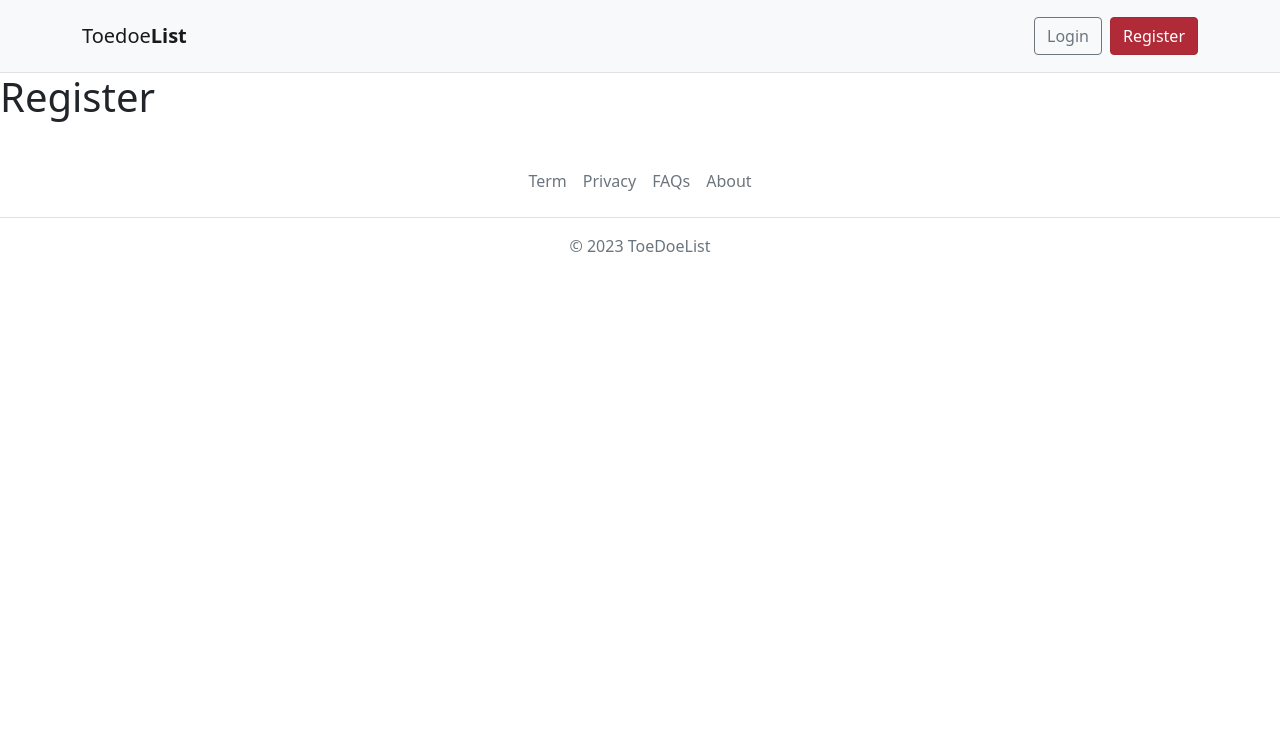
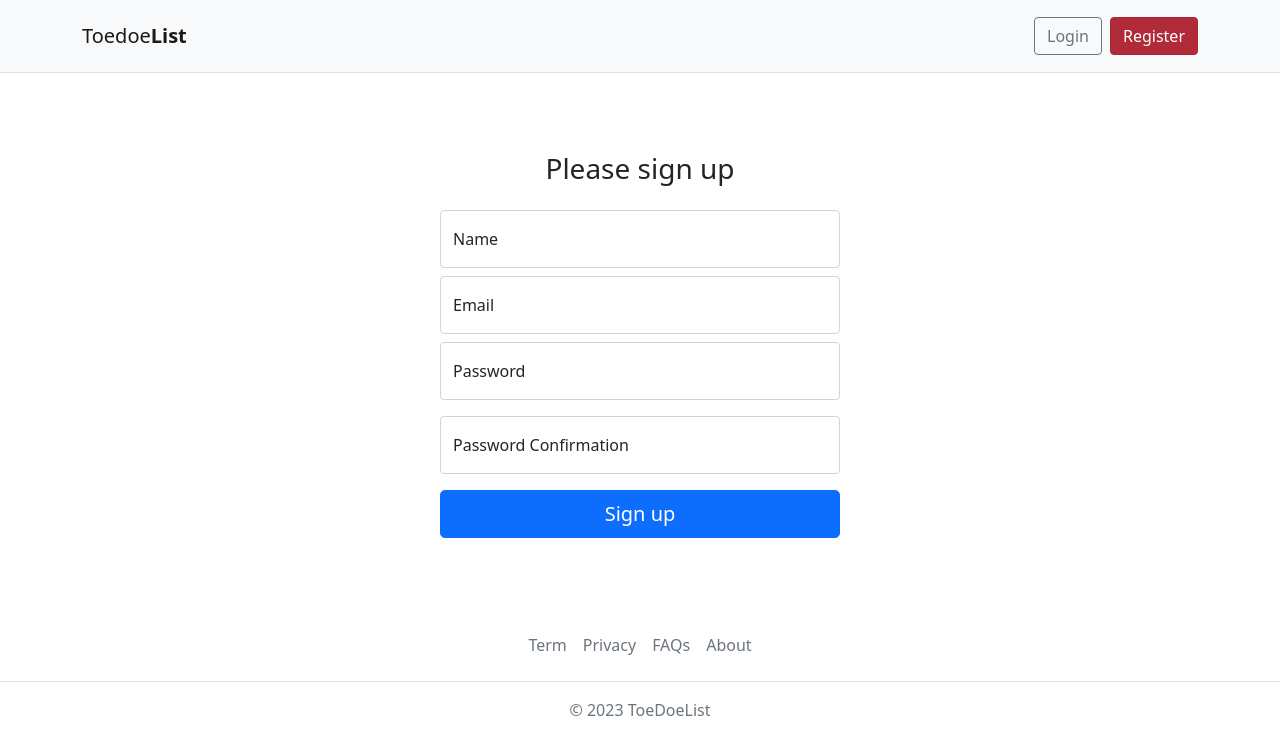
Before and after one commit to paalaman45/vue-to-do-app, a Vue app: page /register in a window 1280 px wide. Shown: the top 754 px of the page. Built offline with nearby package versions, Linux system fonts and the light colour scheme; no server answers.

Commit message:
finish app

```diff
--- a/src/pages/RegisterPage.vue
+++ b/src/pages/RegisterPage.vue
@@ -1,3 +1,80 @@
 <template>
-    <h1>Register</h1>
+    <main class="auth-wrapper">
+        <form class="auth-form" @submit.prevent="handleSubmit">
+            <h2 class="h3 mb-4 fw-normal">Please sign up</h2>
+            <div class="form-floating mb-2">
+                <input type="text" class="form-control" :class="{ 'is-invalid': errors.name && errors.name[0] }" id="name" v-model="form.name" placeholder="John Paul" />
+                <label for="name">Name</label>
+                <div class="invalid-feedback" v-if="errors.name && errors.name[0]">
+                    {{ errors.name && errors.name[0] }}
+                </div>
+            </div>
+            <div class="form-floating mb-2">
+                <input type="email" class="form-control" :class="{ 'is-invalid': errors.email && errors.email[0] }" id="email" v-model="form.email" placeholder="name@example.com" />
+                <label for="email">Email</label>
+                <div class="invalid-feedback" v-if="errors.email && errors.email[0]">
+                    {{ errors.email && errors.email[0] }}
+                </div>
+            </div>
+            <div class="form-floating mb-3">
+                <input type="password" class="form-control" :class="{ 'is-invalid': errors.password && errors.password[0] }" id="password" v-model="form.password" placeholder="Password" />
+                <label for="password">Password</label>
+                <div class="invalid-feedback" v-if="errors.password && errors.password[0]">
+                    {{ errors.password && errors.password[0] }}
+                </div>
+            </div>
+            <div class="form-floating mb-3">
+                <input type="password" class="form-control" id="password_confirmation" v-model="form.password_confirmation"
+                    placeholder="Password Confirmation" />
+                <label for="password_confirmation">Password Confirmation</label>
+            </div>
+            <button class="w-100 btn btn-lg btn-primary" type="submit">Sign up</button>
+        </form>
+    </main>
 </template>
+
+<script setup>
+    import { reactive } from 'vue';
+    import { storeToRefs } from 'pinia';
+    import { useRouter } from 'vue-router';
+    import { useAuthStore } from "../stores/auth";
+
+    const router = useRouter();
+    const store = useAuthStore()
+    const { isLoggedIn, errors } = storeToRefs(store)
+    const { handleRegister } = store
+
+    const handleClick = () => {
+        router.push({ name: 'tasks' })
+    };
+
+    const form = reactive({
+        name: '',
+        email: '',
+        password: '',
+        password_confirmation: ''
+    })
+
+    const handleSubmit = async() => {
+        await handleRegister(form)
+        if(isLoggedIn.value){
+            router.push({ name: 'tasks' })
+        }
+    }
+</script>
+
+<style scoped>
+    .auth-wrapper {
+        width: 100%;
+        display: flex;
+        justify-content: center;
+        align-items: center;
+        text-align: center;
+        min-height: 60vh;
+        margin-top: 2rem;
+    }
+
+    .auth-form {
+        width: 400px;
+    }
+</style>
--- a/src/pages/TasksPage.vue
+++ b/src/pages/TasksPage.vue
@@ -6,48 +6,45 @@
                     <!-- Add new Task -->
                     <NewTask />
 
-                    <!-- list of uncompleted tasks -->
-                    <Tasks :tasks="uncompletedTasks" />
+                    <!-- List of uncompleted tasks -->
+                    <Tasks :tasks="uncompletedTasks"/>
 
                     <!-- show toggle button -->
                     <div class="text-center my-3" v-show="showToggleCompletedBtn">
                         <button class="btn btn-sm btn-secondary"
-                            @click="$event => showCompletedTasks = !showCompletedTasks">
-                            <span v-if="!showCompletedTasks">Show Completed</span>
-                            <span v-else>Hide Completed</span>
+                            @click="showCompletedTasks = !showCompletedTasks">
+                            <span v-if="!showCompletedTasks">Show completed</span>
+                            <span v-else>Hide completed</span>
                         </button>
                     </div>
 
                     <!-- list of completed tasks -->
-                    <Tasks :tasks="completedTasks" :show="completedTaskIsVisible && showCompletedTasks" />
+                    <Tasks :tasks="completedTasks" :show="completedTasksIsVisible && showCompletedTasks"/>
                 </div>
             </div>
         </div>
     </main>
 </template>
-
 <script setup>
-    import { computed, onMounted, ref } from 'vue';
-    import {storeToRefs} from "pinia"
-    import {useTaskStore} from "../stores/task";
+    import { computed, onMounted, ref } from "vue";
+    import { storeToRefs } from "pinia";
+    import { useTaskStore } from "../stores/task";
     import Tasks from "../components/tasks/Tasks.vue";
     import NewTask from "../components/tasks/NewTask.vue";
 
-    const store = useTaskStore();
-    const {completedTasks, uncompletedTasks} = storeToRefs(store);
+    const store = useTaskStore()
+    const { completedTasks, uncompletedTasks } = storeToRefs(store)
     const { fetchAllTasks } = store
 
-    onMounted( async () => {
+    onMounted(async () => {
         await fetchAllTasks()
-    });
+    })
 
     const showToggleCompletedBtn = computed(
         () => uncompletedTasks.value.length > 0 && completedTasks.value.length > 0
-    );
-    const completedTaskIsVisible = computed(() => uncompletedTasks.value.length === 0 || completedTasks.value.length > 0);
-    const showCompletedTasks = ref(false);
-
-
-
-
+    )
+    const completedTasksIsVisible = computed(
+        () => uncompletedTasks.value.length === 0 || completedTasks.value.length > 0
+    )
+    const showCompletedTasks = ref(false || completedTasksIsVisible.value)
 </script>
--- a/src/stores/auth.js
+++ b/src/stores/auth.js
@@ -32,11 +32,17 @@
   };
 
   const handleRegister = async (newUser) => {
-    await register(newUser);
-    await handleLogin({
-      email: newUser.email,
-      password: newUser.password,
-    });
+    try{
+      await register(newUser);
+      await handleLogin({
+        email: newUser.email,
+        password: newUser.password,
+      });
+    }catch(error){
+      if(error.response && error.response.status === 422){
+        errors.value = error.response.data.errors
+      }
+    }
   };
 
   const handleLogout = async () => {
```
